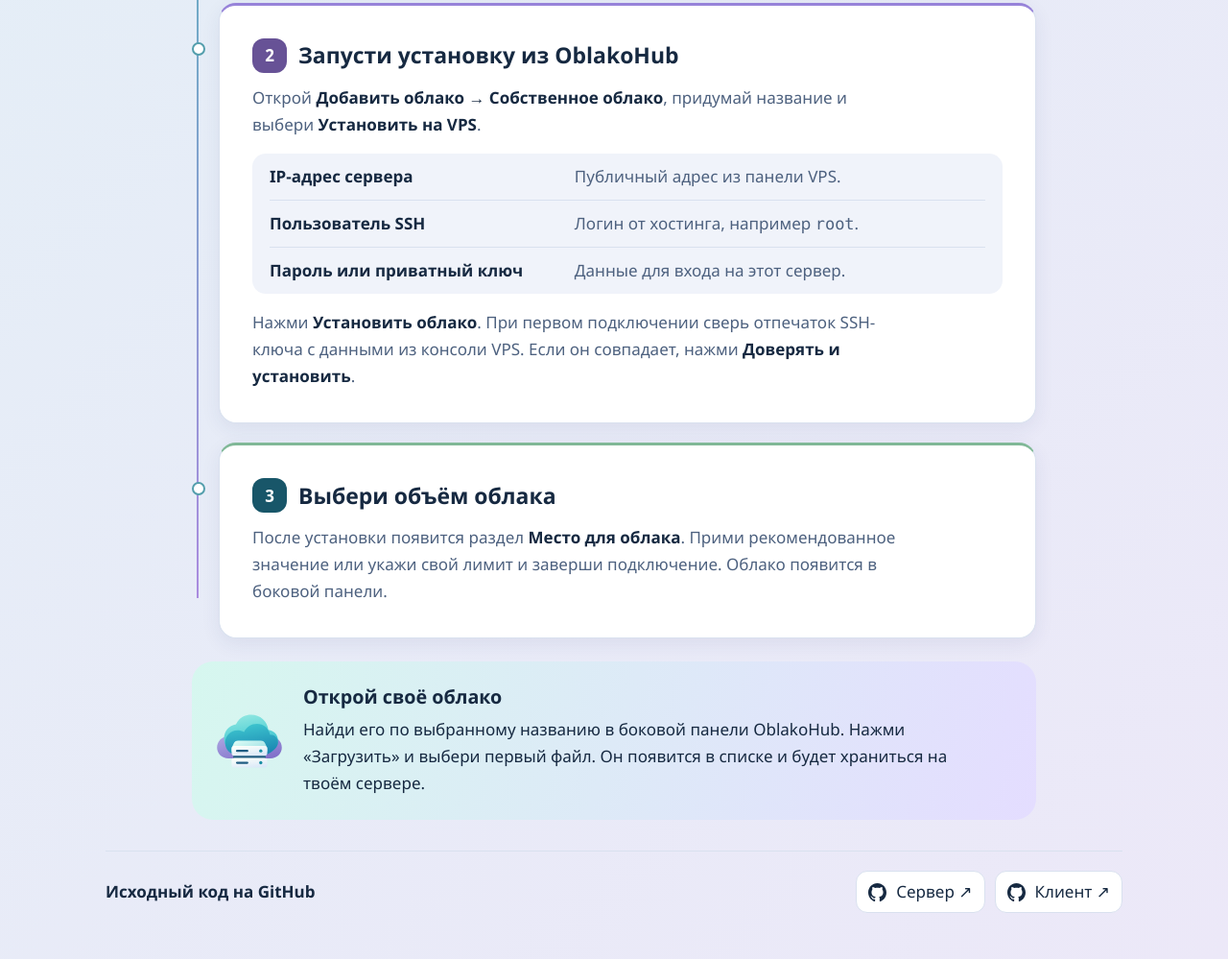
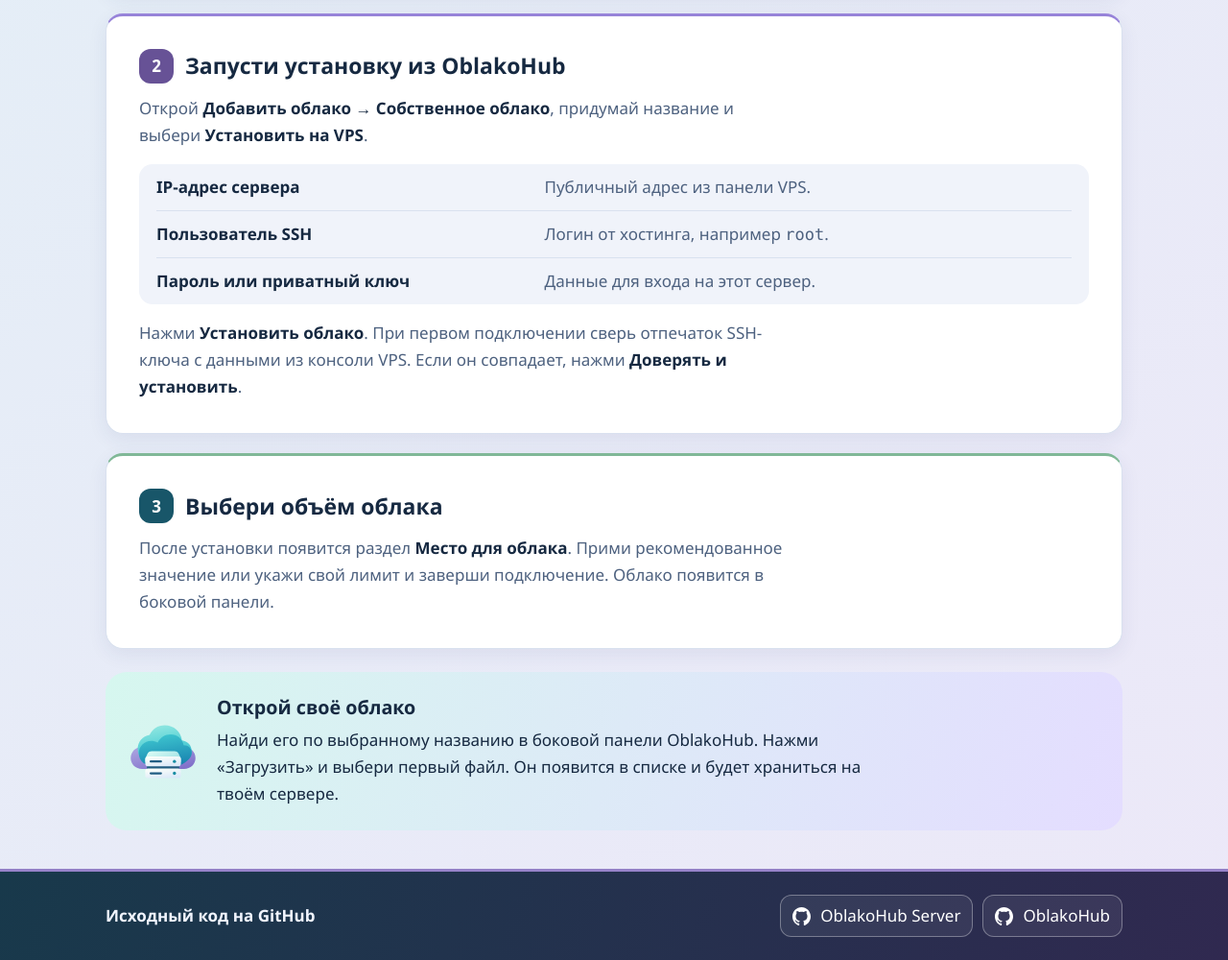
Before and after one commit to vZidv/OblakoHub-Server, a plain HTML site: page docs/index.html in a window 1280 px wide. Shown: the part 1456-2456 px from the top of the page at 96% size. Drawn offline with Linux system fonts and the light colour scheme.

Commit message:
style(Guide): Aligned installation steps and framed page navigation

```diff
--- a/docs/guide.css
+++ b/docs/guide.css
@@ -28,9 +28,11 @@ body {
 }
 a { color: var(--accent); text-underline-offset: .2em; }
 :focus-visible { outline: 2px solid var(--accent); outline-offset: 3px; }
-.layout { width: min(100% - 40px, 1060px); margin: 0 auto; padding: 20px 0 48px; }
+.layout { width: min(100% - 40px, 1060px); margin: 0 auto; }
 .top, .brand { display: flex; align-items: center; gap: 10px; }
-.top { justify-content: space-between; margin-bottom: 18px; }
+header { background: var(--surface); border-bottom: 1px solid var(--line); box-shadow: 0 3px 16px var(--shadow); }
+.top { justify-content: space-between; padding-block: 12px; }
+main.layout { padding-block: 24px 40px; }
 .brand { font-weight: 750; }
 .brand img { object-fit: contain; }
 
@@ -161,8 +163,7 @@ h2 { font-size: 1.16rem; line-height: 1.35; }
 .choices input:checked + label { border-color: var(--accent); background: var(--selected); }
 .choices input:focus-visible + label { outline: 2px solid var(--accent); outline-offset: 3px; }
 .scenario:not(:has(#vps:checked)) #vps-guide,
-.scenario:not(:has(#auto:checked)) #auto-guide,
-.scenario:has(#auto:checked) + .connect { display: none; }
+.scenario:not(:has(#auto:checked)) #auto-guide { display: none; }
 #setup { scroll-margin: 24px; }
 .steps { display: grid; gap: 20px; margin-top: 24px; }
 
@@ -185,8 +186,6 @@ h2 { font-size: 1.16rem; line-height: 1.35; }
   color: white;
   font: 700 1rem/1 system-ui, sans-serif;
 }
-.connect { margin-top: 20px; border-inline-start: 4px solid #8d79ce; }
-.connect .step-number { background: #65519b; }
 .result { padding: 12px 16px; border-inline-start: 3px solid #399b99; background: var(--secondary); }
 .result strong { display: block; }
 details { margin-top: 14px; }
@@ -220,7 +219,7 @@ pre { margin: 0; padding: 16px; line-height: 1.8; white-space: pre-wrap; overflo
 code { font-family: Consolas, "Liberation Mono", monospace; }
 
 @media (max-width: 540px) {
-  .layout { width: min(100% - 24px, 1060px); padding-top: 12px; }
+  .layout { width: min(100% - 24px, 1060px); }
   .hero { padding: 22px; gap: 12px; }
   .scene { min-height: 155px; }
   .hero { grid-template-columns: 1fr; }
@@ -247,13 +246,6 @@ code { font-family: Consolas, "Liberation Mono", monospace; }
 .fields dd { margin: 0; color: var(--muted); }
 .finish { display: flex; align-items: center; gap: 20px; padding: 24px; margin-top: 24px; border-radius: 22px; background: linear-gradient(110deg, var(--sky), var(--lilac)); }
 .finish p { max-width: 72ch; margin-top: 6px; }
-@media (min-width: 760px) {
-  .steps, .connect, .finish { max-width: 880px; margin-inline: auto; }
-  .steps .card { margin-left: 28px; }
-  .steps { position: relative; }
-  .steps::before { content: ""; position: absolute; top: 42px; bottom: 42px; left: 5px; width: 2px; background: linear-gradient(#55b9bb, #aa8bdf); }
-  .steps .card::before { content: ""; position: absolute; left: -29px; top: 38px; width: 10px; height: 10px; background: var(--surface); border: 2px solid #539eac; border-radius: 50%; }
-}
 @media (max-width: 680px) {
   .choices { grid-template-columns: 1fr; }
   .choices label { grid-template-columns: 42px 1fr; column-gap: 13px; padding: 12px 44px 12px 14px; }
@@ -297,10 +289,11 @@ code { font-family: Consolas, "Liberation Mono", monospace; }
 .architecture-map p, .architecture-note { color: var(--muted); }
 .architecture-note { margin-top: 14px; padding: 10px 16px; background: var(--secondary); border-radius: 12px; }
 .protocol { align-self: center; padding: 6px 12px; border-bottom: 2px dashed #56aaa8; color: var(--accent); font: 600 .85rem/1.4 monospace; }
-footer, footer nav, footer a { display: flex; align-items: center; flex-wrap: wrap; gap: 10px; }
-footer { justify-content: space-between; margin-top: 32px; padding-top: 20px; border-top: 1px solid var(--line); }
-footer a { margin: 0; text-decoration: none; }
-footer a:hover { color: var(--accent); border-color: currentColor; }
+.foot, footer nav, footer a { display: flex; align-items: center; flex-wrap: wrap; gap: 10px; }
+footer { color: #f1f5ff; background: linear-gradient(110deg, #18394b, #302950); border-top: 3px solid #9581c8; }
+.foot { justify-content: space-between; padding-block: 24px; }
+footer a { margin: 0; color: #fff; background: #ffffff10; border-color: #ffffff55; text-decoration: none; }
+footer a:hover { background: #ffffff24; border-color: #a6dedc; }
 footer a::before { content: ""; width: 19px; height: 19px; background: currentColor; mask: url("github.svg") center/contain no-repeat; }
 @media (max-width: 680px) {
   .architecture-map { grid-template-columns: 1fr; }
--- a/docs/index.html
+++ b/docs/index.html
@@ -7,12 +7,12 @@
   <meta name="description" content="Как запустить собственное облако OblakoHub на VPS и подключить его в приложении.">
   <title>Собственное облако · OblakoHub</title>
   <link rel="icon" href="oblako.png">
-  <link rel="stylesheet" href="guide.css?v=4">
+  <link rel="stylesheet" href="guide.css?v=5">
   <script src="guide.js?v=4" defer></script>
 </head>
 <body>
-  <div class="layout">
-    <header class="top">
+  <header>
+    <div class="layout top">
       <span class="brand"><img src="oblako.png" width="32" height="32" alt="">OblakoHub</span>
       <label class="theme-choice" hidden>Тема
         <select id="theme">
@@ -21,8 +21,9 @@
           <option value="dark">Тёмная</option>
         </select>
       </label>
+    </div>
   </header>
-    <main>
+    <main class="layout">
       <section class="hero" aria-labelledby="title">
         <div class="intro">
           <h1 id="title">Своё облако<br><em>в OblakoHub</em></h1>
@@ -107,15 +108,14 @@
             <p class="result"><strong>Для подключения</strong> Введи IPv4 по запросу. Дождись строк <samp>Адрес подключения</samp> и <samp>Одноразовый код (15 минут)</samp>. Обе понадобятся в приложении.</p>
             <details><summary>Если код истёк</summary><p>До первого подключения снова выполни <code>bash install.sh</code> в папке проекта.</p></details>
           </section>
-        </div>
-      </fieldset>
-
-      <section class="card connect">
+          <section class="card">
             <h2><span class="step-number">3</span>Подключи облако в OblakoHub</h2>
             <p>Открой в клиенте <strong>Добавить облако → Собственное облако → Готовый сервер</strong>.</p>
             <p>Введи название, адрес сервера и одноразовый код. Нажми <strong>Подключить</strong>.</p>
             <p>Код действует 15 минут. Когда появится раздел <strong>Место для облака</strong>, выбери лимит и заверши подключение.</p>
           </section>
+        </div>
+      </fieldset>
       <section class="finish" aria-labelledby="finish-title">
         <img src="own-cloud.svg" alt="" width="72" height="72">
         <div><h2 id="finish-title">Открой своё облако</h2>
@@ -124,12 +124,13 @@
       <p id="copy-status" class="visually-hidden" role="status"></p>
     </main>
   <footer>
+    <div class="layout foot">
       <strong>Исходный код на GitHub</strong>
       <nav aria-label="Репозитории проекта">
-        <a href="https://github.com/vZidv/OblakoHub-Server">Сервер ↗</a>
-        <a href="https://github.com/vZidv/OblakoHub-Avalonia">Клиент ↗</a>
+        <a href="https://github.com/vZidv/OblakoHub-Server">OblakoHub Server</a>
+        <a href="https://github.com/vZidv/OblakoHub-Avalonia">OblakoHub</a>
       </nav>
+    </div>
   </footer>
-  </div>
 </body>
 </html>
```
Lines whose indentation alone changed are shown as unchanged.
